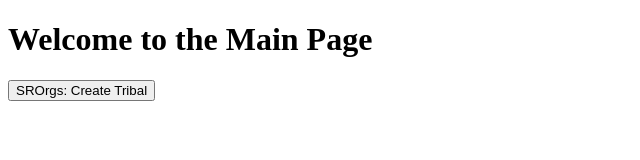
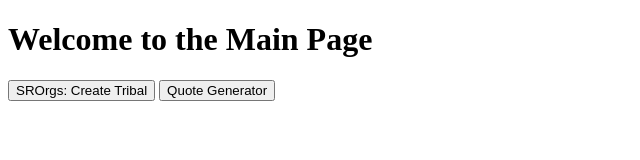
Before and after one commit to j-lyttle/j-lyttle.github.io, a plain HTML site: page index.html in a window 1280 px wide. Shown: the whole page, without its empty margins (0-640 px from the left). Drawn offline with Linux system fonts and the light colour scheme.

Commit message:
Update index.html

```diff
--- a/index.html
+++ b/index.html
@@ -8,5 +8,6 @@
 <body>
     <h1>Welcome to the Main Page</h1>
     <button onclick="window.location.href='create_tribal.html';">SROrgs: Create Tribal</button>
+    <button onclick="window.location.href='quotes.html';">Quote Generator</button>
 </body>
 </html>
```
